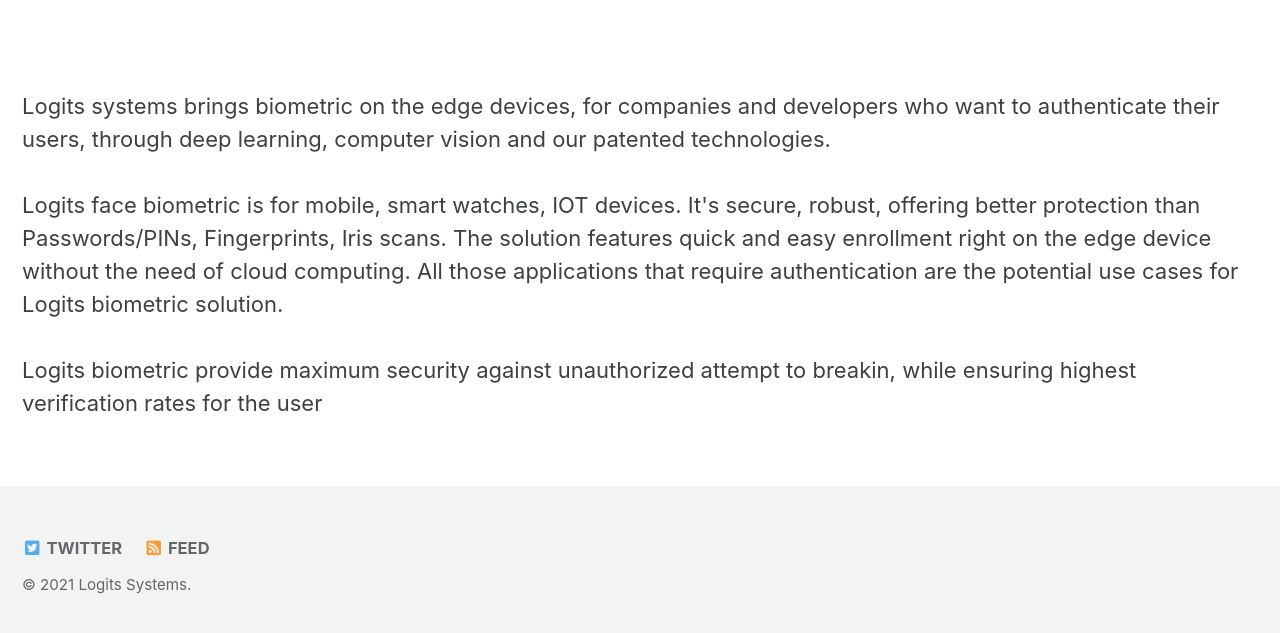
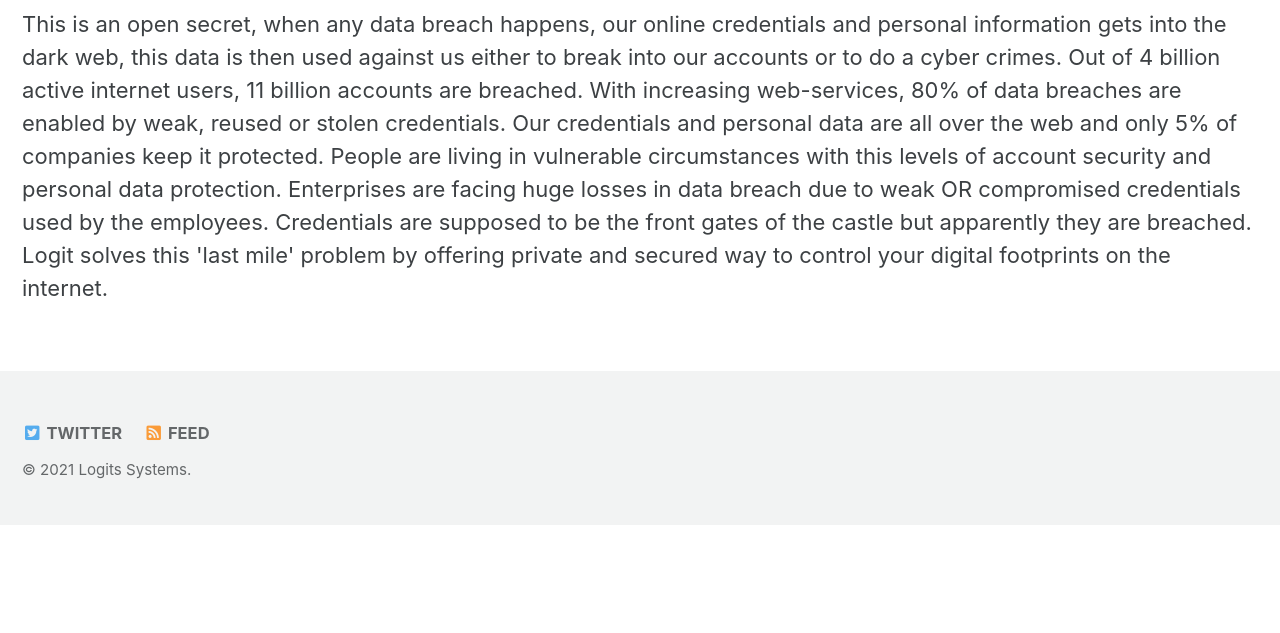
Before and after one commit to milinddeore/logits-website, a Jekyll site: the page built from index.html, in a window 1280 px wide and 900 px high, scrolled down 1132 px, cut to the strip 259-892 px from the top of the window. Built offline with Jekyll 4.4.1, drawn with Linux system fonts in a browser that asks for light colours; cached includes are drawn as plain includes; the list of posts is cut into pages by our own code; after the commit the page ends 1916 px from its top, so only the background shows below that; some of the changed text lies outside the part shown.

Commit message:
Update index.html

```diff
--- a/index.html
+++ b/index.html
@@ -6,11 +6,9 @@
   overlay_filter: "0.5"
   overlay_image: /assets/images/photo-1501820434261-5bb046afcf6b.jpeg
   actions:
-    - label: "Learn More"
-      url: "/about/"
     - label: "Wait List"
       url: "https://logits-20850588.hubspotpagebuilder.com/en/logit"
-excerpt: "Logits systems develops technologies for face, voice biometric and more. Its fast, compact running on the edge devices."
+excerpt: "Authentication and Data Privacy Reimagined"
 ---
 
 <br/>
@@ -19,10 +17,11 @@
 <p> &nbsp; &nbsp; &nbsp; &nbsp; </p>
 <br/>
 
-Logits systems brings biometric on the edge devices, for companies and developers who want to authenticate their users, through deep learning, computer vision and our patented technologies.
+This is an open secret, when any data breach happens, our online credentials and personal information gets into the dark web, this data is then used against us either to break into our accounts or to do a cyber crimes. Out of 4 billion active internet users, 11 billion accounts are breached.
+
+With increasing web-services, 80% of data breaches are enabled by weak, reused or stolen credentials. Our credentials and personal data are all over the web and only 5% of companies keep it protected. People are living in vulnerable circumstances with this levels of account security and personal data protection.
+
+Enterprises are facing huge losses in data breach due to weak OR compromised credentials used by the employees. Credentials are supposed to be the front gates of the castle but apparently they are breached.
+
 <br/>
-<br/>
-Logits face biometric is for mobile, smart watches, IOT devices. It's secure, robust, offering better protection than Passwords/PINs, Fingerprints, Iris scans. The solution features quick and easy enrollment right on the edge device without the need of cloud computing. All those applications that require authentication are the potential use cases for Logits biometric solution.
-<br/>
-<br/>
-Logits biometric provide maximum security against unauthorized attempt to breakin, while ensuring highest verification rates for the user
+Logit solves this 'last mile' problem by offering private and secured way to control your digital footprints on the internet.
```
